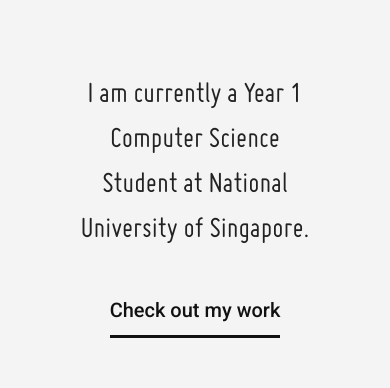
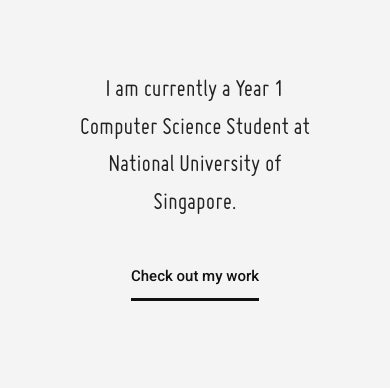
Before and after one commit to angjunkang/react-angjunkang, a React (Create React App) app: page / in a window 390 px wide. Shown: the part 390-778 px from the top of the page. Built offline with nearby package versions, Linux system fonts and the light colour scheme.

Commit message:
Completed introduction media query

```diff
--- a/src/css/homepage.css
+++ b/src/css/homepage.css
@@ -510,12 +510,30 @@
 }
 
 @media only screen and (max-width:682px) {
+    #portfolio-nav {
+        display: none;
+    }
+
     #contact-nav {
         display: none;
     }
 }
 
-@media only screen and (max-width:870px) {
+@media only screen and (max-width:640px) {
+    .typeText {
+		font-size: 2.5em
+	}
+
+    .intro-description {
+        font-size: 1.25em;
+    }
+
+    .button {
+        font-size: 15px;
+    }
+}
+
+@media (min-width:640px) and (max-width:870px) {
     .typeText {
 		font-size: 3.5em
 	}
```
